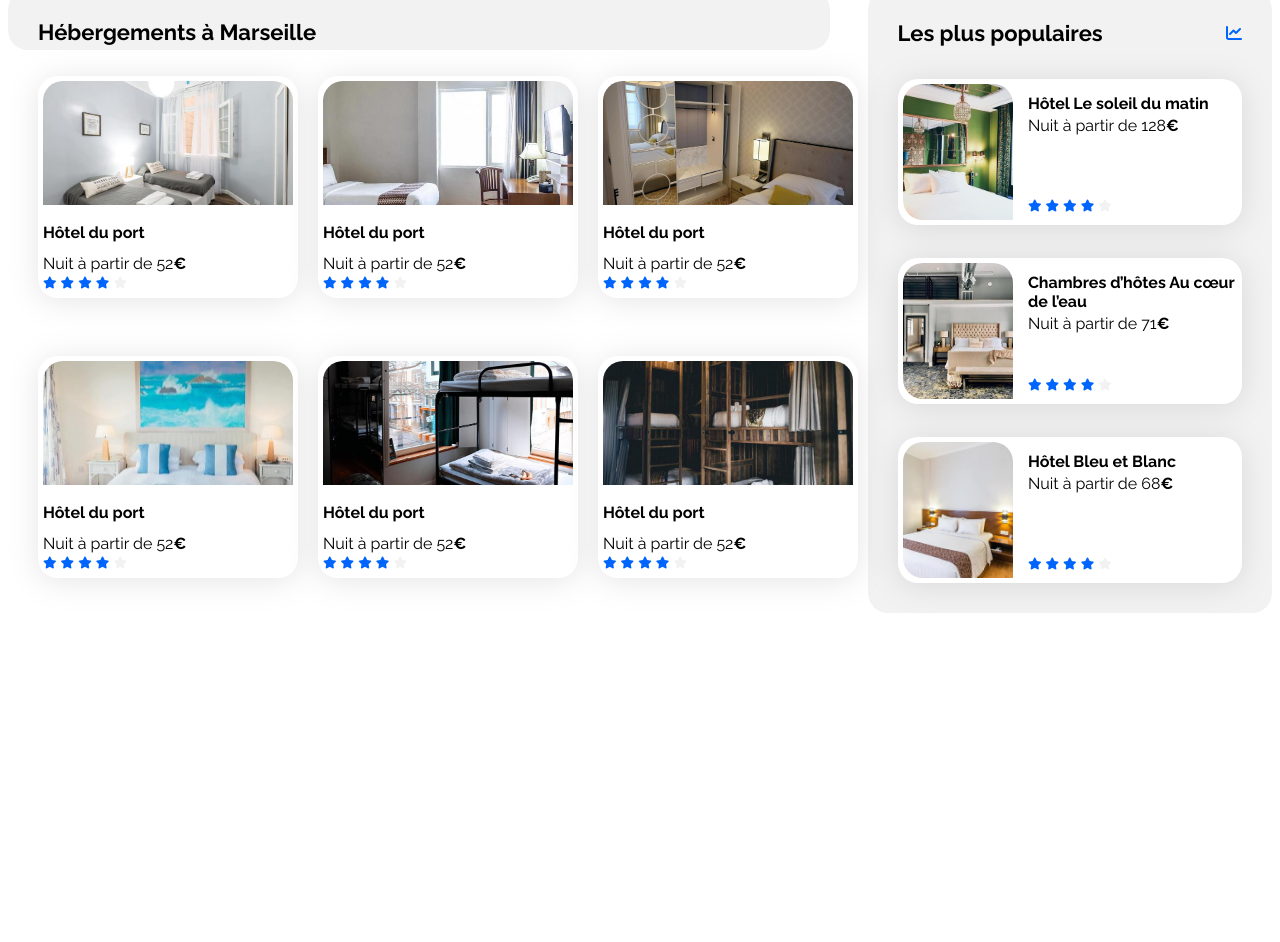
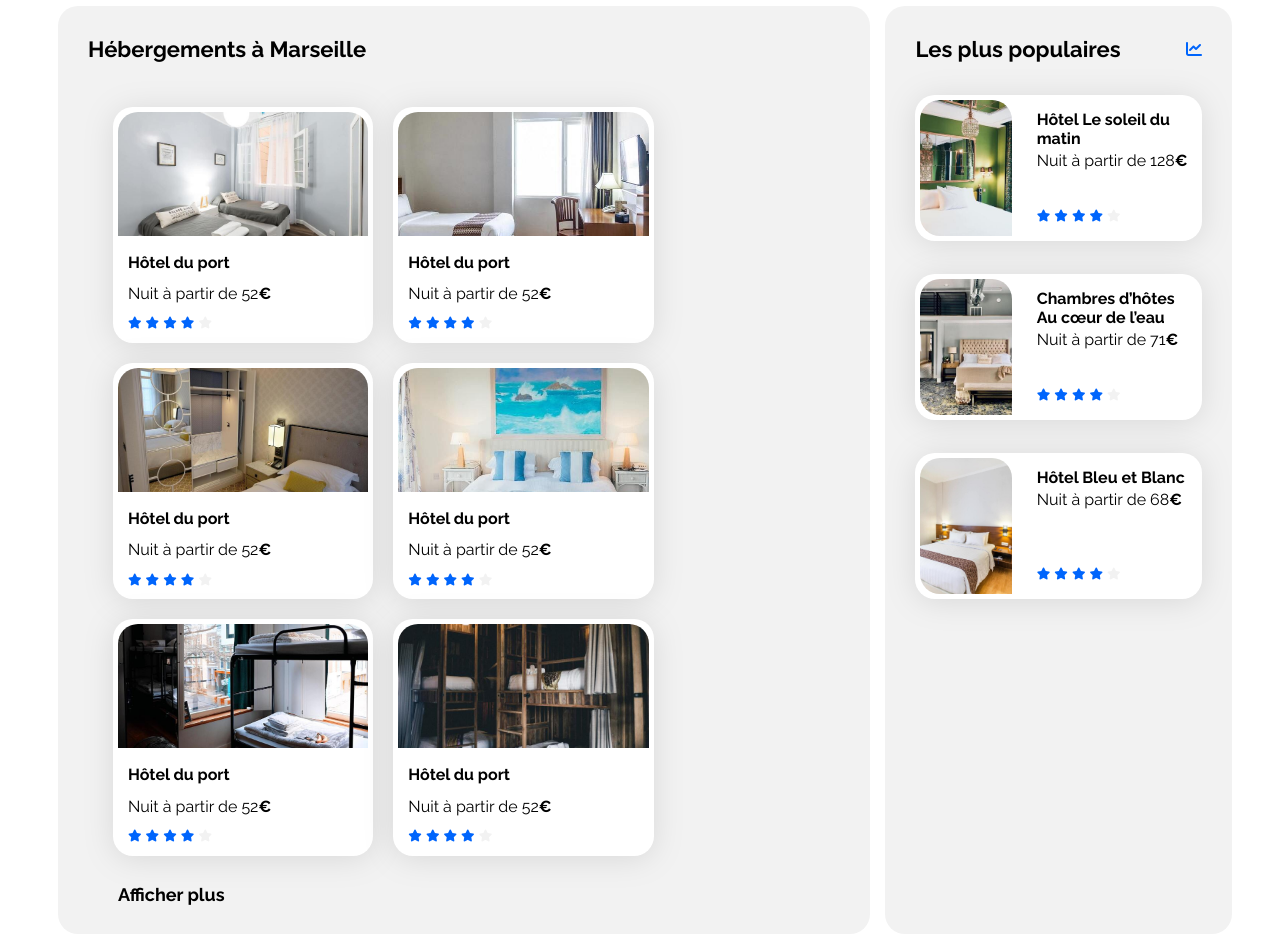
Before and after one commit to FarahRhimi/Booki, a plain HTML site: page index.html in a window 1280 px wide. Shown: the part 393-1335 px from the top of the page. Before the commit the page ends 1289 px from the top, so only its background shows below. Drawn offline with Linux system fonts and the light colour scheme.

Commit message:
ajout des liens clicable /fin étape 6

```diff
--- a/css/style.css
+++ b/css/style.css
@@ -39,9 +39,12 @@ justify-content: flex-start;
 }
 
 .hebergements {
-    width: 112px;
-    height: 19px;
+    width: 20px;
     top: 16px;
+
+    margin-left: 50px;
+    margin-right: 15px;
+
 
 }
 
@@ -63,13 +66,12 @@ nav ul li :hover {
 }
 
 h1 {
-font-family: Raleway;
 font-size: 22px;
-font-weight: 700;
-line-height: 25.83px;
-text-align: left;
 margin: 0;
+
+margin-bottom: 15px;
 }
+
 
 p {
     font-family: Raleway;
@@ -179,7 +181,7 @@ right: 5px;
     border: 2px solid #D9D9D9;
 }
 
-.box:hover {
+.box :hover {
     background: #DEEBFF;
 }
 
@@ -209,6 +211,10 @@ bottom: 2px;
 a {
     color: inherit;
     text-decoration: none;
+}
+
+a :hover {
+    text-decoration: underline;
 }
 
 .section-title {
@@ -253,6 +259,15 @@ a {
 }
 
 /****** Hebergements ***********/
+
+h3 {
+    font-size: 22px;
+    margin: 0;
+
+    margin-bottom: 15px;
+}
+
+
 .hebergements {
     width: 65%;
 
@@ -267,7 +282,6 @@ a {
     opacity: 0px;
     background: #FFFFFF;
     box-shadow: 0px 3px 15px 0px #0000001A;
-
 }
 
 .card img {
@@ -280,22 +294,41 @@ border: 5px 0px 0px 0px, solid #FFFFFF;
 }
 
 .cards-container {
-    display: grid;
-    grid-template-columns: 260px 260px 260px;
-    grid-template-rows: 260px 260px 260px;
+    display: flex;
+    flex-wrap: wrap;
     gap: 20px;
 
-padding-right: 100px;
+padding-left: 25px;
 padding-top: 30px;
-margin-right: 100;
+}
 
+.card-title {
+    padding-left: 10px;
+}
+
+.card-subtitle {
+    padding-left: 10px;
+    padding-bottom: 10px;
+}
+
+.card-rating {
+    padding-left: 10px;
+    padding-bottom: 5px;
+}
+
+.Afficher-plus {
+font-size: 18px;
+padding-top: 30px;
+padding-left: 30px;
 }
 
 
 
 /****** Populaires ***********/
 .populaires {
-    width: 32%;
+    width: 350px;
+
+    margin-right: 40px;
 }
 
 .populaires-title {
--- a/index.html
+++ b/index.html
@@ -29,7 +29,9 @@
     <main>
         <section>
             <div class="headline">
-                <h1><strong>Trouvez votre hébergement pour des vacances de rêve</strong></h1>
+                <a href="#">
+                    <h1><strong>Trouvez votre hébergement pour des vacances de rêve</strong></h1>
+                </a>
                 <p>En plein centre-ville ou en pleine nature</p>
             </div>
             <div class="form">
@@ -51,7 +53,9 @@
 
         <section>
             <div class="conteneur">
-                <h2><strong>Filtres</strong></h2>
+                <a href="#">
+                    <h2><strong>Filtres</strong></h2>
+                </a>
                 <div class="box">
                     <img src="images/Icon(3).png" alt="Icône Économique">
                     <span class="Filtres">Économique</span>
@@ -78,7 +82,9 @@
 
         <div class="hebergements-and-populaires">
             <section class="hebergements" id="Hébergements">
-                <h1>Hébergements à Marseille</h1>
+                <a href="#">
+                    <h3>Hébergements à Marseille</h3>
+                </a>
                 <div class="cards-container">
                     <a href="#">
                         <article class="card">
@@ -206,6 +212,9 @@
                         </article>
                     </a>
                 </div>
+                <a href="#">
+                    <p class="Afficher-plus"><strong>Afficher plus</strong></p>
+                </a>
             </section>
 
             <section class="populaires">
```
